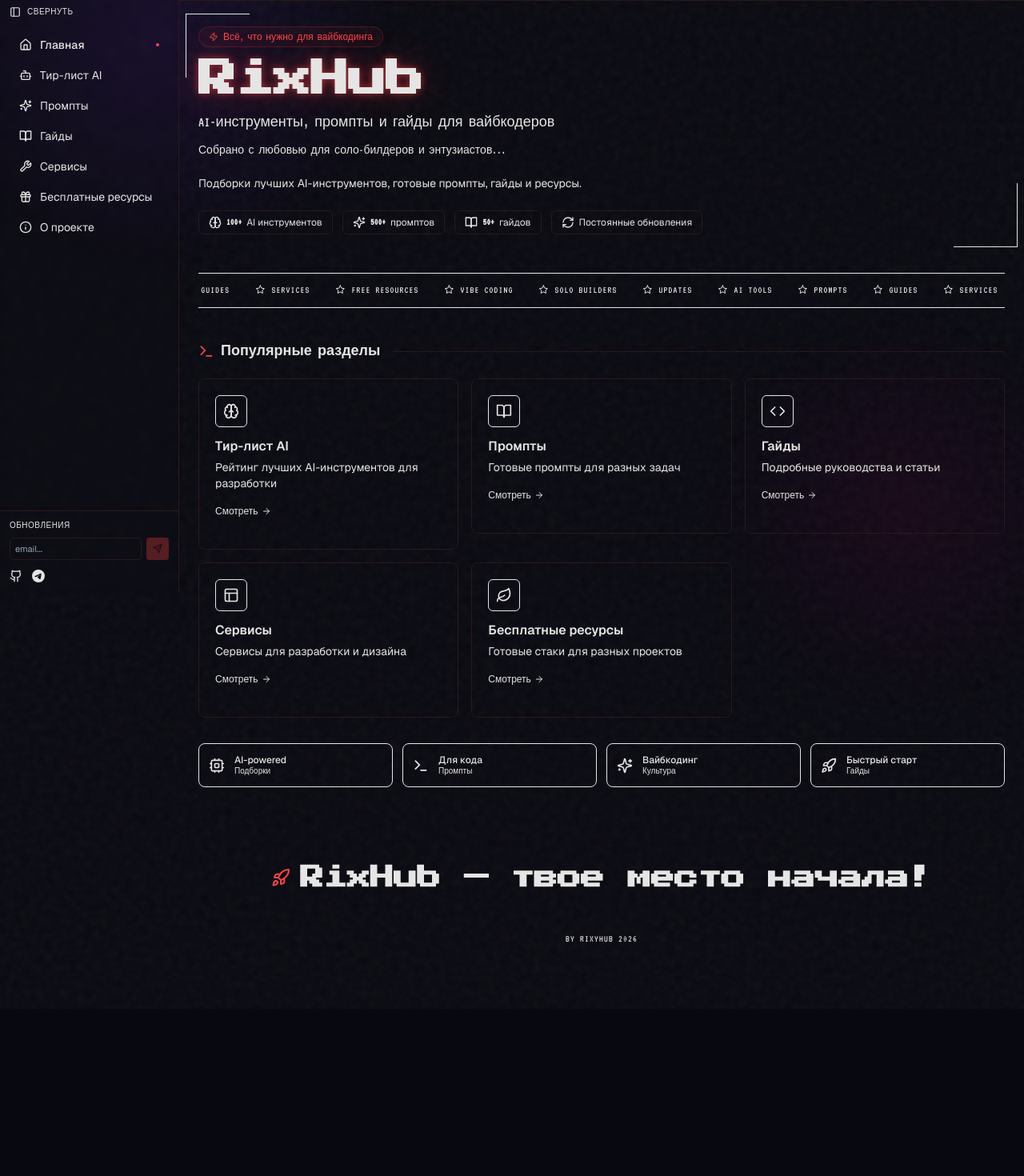
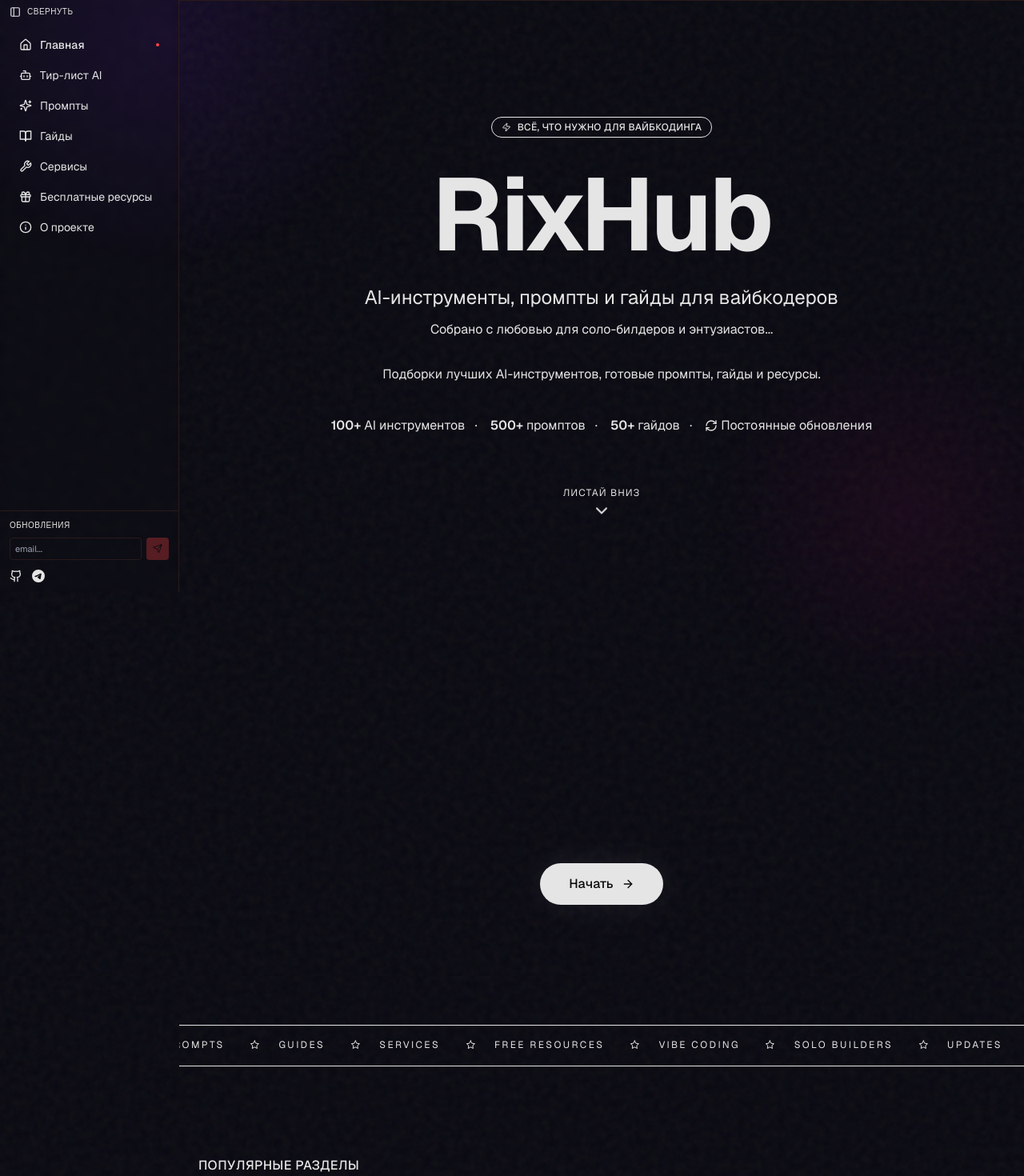
Before and after one commit to alexbeskov/RixHub, a Next.js app: page / in a window 1280 px wide. Shown: the part 60-1530 px from the top of the page at 80% size. Before the commit the page ends 1321 px from the top, so only its background shows below. Built offline with nearby package versions, Linux system fonts and the light colour scheme.

Commit message:
feat: elegant landing redesign — hero centered, scroll reveal, get-started flow

```diff
--- a/app/page.tsx
+++ b/app/page.tsx
@@ -1,7 +1,7 @@
 'use client'
 
 import Link from 'next/link'
-import { ArrowRight, Zap, Brain, BookOpen, Code, Layout, Leaf, RefreshCw, Sparkles, Rocket, Terminal, Cpu, Star } from 'lucide-react'
+import { ChevronDown, ArrowRight, Zap, Brain, BookOpen, Code, Layout, Leaf, RefreshCw, Star } from 'lucide-react'
 import FadeInView from '@/components/FadeInView'
 import TypewriterText from '@/components/TypewriterText'
 import CountUp from '@/components/CountUp'
@@ -20,22 +20,24 @@
       description:
         'Подборки лучших AI-инструментов, готовые промпты, гайды и ресурсы.',
       stats: [
-        { label: 'AI инструментов', value: 100, Icon: Brain },
-        { label: 'промптов', value: 500, Icon: Sparkles },
-        { label: 'гайдов', value: 50, Icon: BookOpen },
+        { label: 'AI инструментов', value: 100 },
+        { label: 'промптов', value: 500 },
+        { label: 'гайдов', value: 50 },
       ],
       updates: 'Постоянные обновления',
+      scroll: 'Листай вниз',
+      getStarted: 'Начать',
       popularSections: 'Популярные разделы',
       sections: [
-        { Icon: Brain, title: 'Тир-лист AI', description: 'Рейтинг лучших AI-инструментов для разработки', href: '/ai-tools', count: '33 модели' },
-        { Icon: BookOpen, title: 'Промпты', description: 'Готовые промпты для разных задач', href: '/prompts', count: 'Скоро' },
-        { Icon: Code, title: 'Гайды', description: 'Подробные руководства и статьи', href: '/docs', count: 'Скоро' },
-        { Icon: Layout, title: 'Сервисы', description: 'Сервисы для разработки и дизайна', href: '/services', count: '5 сервисов' },
-        { Icon: Leaf, title: 'Бесплатные ресурсы', description: 'Готовые стаки для разных проектов', href: '/free-steel', count: 'Скоро' },
+        { title: 'Тир-лист AI', description: 'Рейтинг лучших AI-инструментов для разработки', href: '/ai-tools', count: '33 модели' },
+        { title: 'Промпты', description: 'Готовые промпты для разных задач', href: '/prompts', count: 'Скоро' },
+        { title: 'Гайды', description: 'Подробные руководства и статьи', href: '/docs', count: 'Скоро' },
+        { title: 'Сервисы', description: 'Сервисы для разработки и дизайна', href: '/services', count: '5 сервисов' },
+        { title: 'Бесплатные ресурсы', description: 'Готовые стаки для разных проектов', href: '/free-steel', count: 'Скоро' },
       ],
       view: 'Смотреть',
       remark: 'RixHub — твое место начала!',
-      footer: 'BY RixyHub 2026',
+      footer: 'RixHub 2026',
       marqueeItems: ['AI Tools', 'Prompts', 'Guides', 'Services', 'Free Resources', 'Vibe Coding', 'Solo Builders', 'Updates'],
     },
     en: {
@@ -46,22 +48,24 @@
       description:
         'Curated AI tools, ready-made prompts, guides and resources.',
       stats: [
-        { label: 'AI tools', value: 100, Icon: Brain },
-        { label: 'prompts', value: 500, Icon: Sparkles },
-        { label: 'guides', value: 50, Icon: BookOpen },
+        { label: 'AI tools', value: 100 },
+        { label: 'prompts', value: 500 },
+        { label: 'guides', value: 50 },
       ],
       updates: 'Regular updates',
+      scroll: 'Scroll down',
+      getStarted: 'Get Started',
       popularSections: 'Popular sections',
       sections: [
-        { Icon: Brain, title: 'AI Tier List', description: 'Ranking of the best AI tools for development', href: '/ai-tools', count: '33 models' },
-        { Icon: BookOpen, title: 'Prompts', description: 'Ready-made prompts for various tasks', href: '/prompts', count: 'Coming soon' },
-        { Icon: Code, title: 'Guides', description: 'Detailed guides and articles', href: '/docs', count: 'Coming soon' },
-        { Icon: Layout, title: 'Services', description: 'Services for development and design', href: '/services', count: '5 services' },
-        { Icon: Leaf, title: 'Free Resources', description: 'Ready stacks for different projects', href: '/free-steel', count: 'Coming soon' },
+        { title: 'AI Tier List', description: 'Ranking of the best AI tools for development', href: '/ai-tools', count: '33 models' },
+        { title: 'Prompts', description: 'Ready-made prompts for various tasks', href: '/prompts', count: 'Coming soon' },
+        { title: 'Guides', description: 'Detailed guides and articles', href: '/docs', count: 'Coming soon' },
+        { title: 'Services', description: 'Services for development and design', href: '/services', count: '5 services' },
+        { title: 'Free Resources', description: 'Ready stacks for different projects', href: '/free-steel', count: 'Coming soon' },
       ],
       view: 'View',
       remark: 'RixHub — your place to start!',
-      footer: 'BY RixyHub 2026',
+      footer: 'RixHub 2026',
       marqueeItems: ['AI Tools', 'Prompts', 'Guides', 'Services', 'Free Resources', 'Vibe Coding', 'Solo Builders', 'Updates'],
     },
   }
@@ -69,70 +73,99 @@
   const current = t[lang]
 
   return (
-    <div className="max-w-6xl mx-auto px-4 sm:px-6 py-6 sm:py-8">
-      {/* Hero Section */}
+    <div className="relative">
+      {/* ─── HERO — full-screen, centered ─── */}
+      <section className="min-h-[100dvh] flex flex-col items-center justify-center px-4 sm:px-6 text-center relative">
         <FadeInView>
-        <section className="mb-8 sm:mb-12 relative">
-          {/* Decorative grid lines */}
-          <div className="absolute -top-4 -left-4 w-20 h-20 border-l border-t border-accent/20 pointer-events-none" />
-          <div className="absolute -bottom-4 -right-4 w-20 h-20 border-r border-b border-accent/20 pointer-events-none" />
-
-          <div className="flex items-center gap-2 mb-3 sm:mb-4">
-            <span className="inline-flex items-center gap-1.5 rounded-full px-2.5 sm:px-3 py-1 text-[10px] sm:text-xs font-medium theme-badge font-pixel-mono">
-              <Zap className="w-2.5 h-2.5 sm:w-3 sm:h-3" />
+          <span className="inline-flex items-center gap-2 rounded-full px-3 py-1 text-[11px] sm:text-xs font-medium tracking-wide uppercase border border-accent/20 text-accent/80 bg-accent/5 mb-6 sm:mb-8">
+            <Zap className="w-3 h-3" />
             {current.badge}
           </span>
-          </div>
+        </FadeInView>
 
-          <h1 className="font-pixel text-3xl sm:text-4xl md:text-5xl font-bold tracking-tight mb-3 sm:mb-4 pixel-glow">
+        <FadeInView delay={0.05}>
+          <h1 className="text-5xl sm:text-7xl md:text-8xl lg:text-9xl font-bold tracking-tight mb-4 sm:mb-6 leading-[0.95]">
             {current.title}
           </h1>
+        </FadeInView>
 
-          <p className="text-base sm:text-lg text-foreground/70 max-w-xl mb-1 sm:mb-2 font-pixel-mono">
+        <FadeInView delay={0.1}>
+          <p className="text-lg sm:text-xl md:text-2xl text-foreground/60 max-w-2xl mb-2 sm:mb-3 leading-relaxed">
             {current.subtitle}
           </p>
+        </FadeInView>
 
-          <div className="h-6 sm:h-7 mb-3 sm:mb-4">
+        <FadeInView delay={0.15}>
+          <div className="h-7 sm:h-8 mb-4 sm:mb-6">
             <TypewriterText
               text={current.typewriter}
-              speed={50}
-              delay={800}
-              className="text-xs sm:text-sm text-foreground/50 font-pixel-mono"
+              speed={45}
+              delay={600}
+              className="text-sm sm:text-base text-foreground/40"
               showCursor={true}
             />
           </div>
+        </FadeInView>
 
-          <p className="text-xs sm:text-sm text-foreground/50 max-w-xl mb-4 sm:mb-6">
+        <FadeInView delay={0.2}>
+          <p className="text-sm sm:text-base text-foreground/50 max-w-xl mb-8 sm:mb-10">
             {current.description}
           </p>
+        </FadeInView>
 
-          {/* Animated Stats */}
-          <div className="flex flex-wrap gap-2 sm:gap-3">
-            {current.stats.map((stat) => {
-              const IconComp = stat.Icon
-              return (
-                <span key={stat.label} className="inline-flex items-center gap-1.5 rounded-md border border-border px-2.5 sm:px-3 py-1 sm:py-1.5 text-[10px] sm:text-xs text-foreground/70 bg-card/50">
-                  <IconComp className="w-3.5 h-3.5 sm:w-4 sm:h-4 text-foreground/50" />
-                  <CountUp end={stat.value} suffix="+" className="font-semibold text-foreground font-pixel-mono" />
+        <FadeInView delay={0.25}>
+          <div className="flex items-center gap-1.5 sm:gap-2 text-sm sm:text-base text-foreground/50 mb-12 sm:mb-16">
+            {current.stats.map((stat, i) => (
+              <span key={stat.label} className="inline-flex items-center gap-1">
+                <CountUp end={stat.value} suffix="+" className="font-semibold text-foreground/80" />
                 <span>{stat.label}</span>
+                {i < current.stats.length && (
+                  <span className="text-foreground/20 mx-1.5 sm:mx-2">·</span>
+                )}
               </span>
-              )
-            })}
-            <span className="inline-flex items-center gap-1.5 rounded-md border border-border px-2.5 sm:px-3 py-1 sm:py-1.5 text-[10px] sm:text-xs text-foreground/70 bg-card/50">
-              <RefreshCw className="w-3.5 h-3.5 sm:w-4 sm:h-4 text-foreground/50" />
+            ))}
+            <span className="inline-flex items-center gap-1">
+              <RefreshCw className="w-3.5 h-3.5 sm:w-4 sm:h-4 text-foreground/30" />
               {current.updates}
             </span>
           </div>
-        </section>
         </FadeInView>
 
-      {/* Marquee Ticker */}
+        {/* Scroll-down arrow */}
+        <FadeInView delay={0.35}>
+          <a
+            href="#get-started"
+            className="flex flex-col items-center gap-2 text-foreground/30 hover:text-foreground/60 transition-colors group cursor-pointer"
+          >
+            <span className="text-[11px] sm:text-xs uppercase tracking-widest">{current.scroll}</span>
+            <ChevronDown className="w-5 h-5 sm:w-6 sm:h-6 animate-bounce" />
+          </a>
+        </FadeInView>
+      </section>
+
+      {/* ─── GET STARTED — transition ─── */}
+      <section id="get-started" className="min-h-[60vh] flex flex-col items-center justify-center px-4 sm:px-6 text-center relative">
+        <FadeInView>
+          <div className="w-px h-16 sm:h-20 bg-gradient-to-b from-transparent via-accent/30 to-transparent mb-8 sm:mb-12" />
+        </FadeInView>
         <FadeInView delay={0.1}>
-        <div className="mb-8 sm:mb-10 border-y border-border/50 py-2.5 sm:py-3 bg-card/20">
-          <MarqueeText speed={40} className="font-pixel-mono text-[10px] sm:text-xs text-foreground/30 uppercase tracking-widest">
+          <Link
+            href="/ai-tools"
+            className="inline-flex items-center gap-2.5 rounded-full px-7 sm:px-9 py-3 sm:py-3.5 text-sm sm:text-base font-medium bg-foreground text-background hover:bg-foreground/90 transition-colors shadow-[0_0_40px_rgba(255,255,255,0.08)]"
+          >
+            {current.getStarted}
+            <ArrowRight className="w-4 h-4" />
+          </Link>
+        </FadeInView>
+      </section>
+
+      {/* ─── MARQUEE TICKER ─── */}
+      <FadeInView>
+        <div className="border-y border-border/40 py-3 sm:py-4 bg-foreground/[0.02]">
+          <MarqueeText speed={35} className="text-[10px] sm:text-xs text-foreground/25 uppercase tracking-[0.2em]">
             {current.marqueeItems.map((item, i) => (
-              <span key={i} className="flex items-center gap-2">
-                <Star className="w-2.5 h-2.5 sm:w-3 sm:h-3 text-accent/50" />
+              <span key={i} className="flex items-center gap-6">
+                <Star className="w-2.5 h-2.5 sm:w-3 sm:h-3 text-accent/30" />
                 {item}
               </span>
             ))}
@@ -140,89 +173,51 @@
         </div>
       </FadeInView>
 
-      {/* Popular Sections */}
-      <FadeInView delay={0.15}>
-        <section className="mb-6 sm:mb-8">
-          <div className="flex items-center gap-2 mb-4 sm:mb-5">
-            <Terminal className="w-4 h-4 sm:w-5 sm:h-5 text-accent" />
-            <h2 className="text-sm sm:text-lg font-semibold font-pixel-mono">{current.popularSections}</h2>
-            <div className="flex-1 h-px bg-border ml-2" />
+      {/* ─── POPULAR SECTIONS — cards reveal on scroll ─── */}
+      <section className="py-20 sm:py-28 px-4 sm:px-6 max-w-6xl mx-auto">
+        <FadeInView>
+          <div className="flex items-center gap-3 mb-10 sm:mb-14">
+            <h2 className="text-sm sm:text-base font-medium tracking-wide uppercase text-foreground/50">{current.popularSections}</h2>
+            <div className="flex-1 h-px bg-border/60" />
           </div>
-          <div className="grid grid-cols-1 sm:grid-cols-2 lg:grid-cols-3 gap-3 sm:gap-4">
-            {current.sections.map((section, index) => {
-              const IconComp = section.Icon
-              return (
+        </FadeInView>
+
+        <div className="grid grid-cols-1 sm:grid-cols-2 lg:grid-cols-3 gap-4 sm:gap-5">
+          {current.sections.map((section, index) => (
             <FadeInView key={section.href} delay={index * 0.08}>
               <Link
                 href={section.href}
-                    className="group block p-4 sm:p-5 rounded-lg border border-border bg-card/60 hover:border-accent hover:bg-card hover:shadow-[0_0_25px_color-mix(in_srgb,var(--accent)_12%,transparent)] hover:-translate-y-0.5 transition-all duration-300 relative overflow-hidden"
+                className="group block p-5 sm:p-6 rounded-xl border border-border/60 bg-card/40 hover:border-accent/40 hover:bg-card/60 hover:-translate-y-0.5 transition-all duration-300 relative overflow-hidden"
               >
-                    {/* Corner accent */}
-                    <div className="absolute top-0 right-0 w-12 h-12 bg-gradient-to-bl from-accent/5 to-transparent opacity-0 group-hover:opacity-100 transition-opacity" />
+                <div className="absolute top-0 right-0 w-16 h-16 bg-gradient-to-bl from-accent/5 to-transparent opacity-0 group-hover:opacity-100 transition-opacity" />
                 <div className="relative z-10">
-                      <div className="flex items-center gap-3 mb-2 sm:mb-3">
-                        <div className="w-8 h-8 sm:w-10 sm:h-10 rounded-md border border-border/50 flex items-center justify-center group-hover:border-accent/30 transition-colors bg-background/50">
-                          <IconComp className="w-4 h-4 sm:w-5 sm:h-5 text-foreground/60 group-hover:text-accent transition-colors" />
-                        </div>
-                      </div>
-                      <h3 className="text-sm sm:text-base font-semibold mb-1 group-hover:text-accent transition-colors">{section.title}</h3>
-                      <p className="text-xs sm:text-sm text-foreground/60 mb-2 sm:mb-3">{section.description}</p>
-                      <span className="inline-flex items-center gap-1 text-[10px] sm:text-xs text-foreground/40 group-hover:text-foreground transition-colors font-pixel-mono">
+                  <h3 className="text-base sm:text-lg font-medium mb-2 group-hover:text-accent transition-colors">{section.title}</h3>
+                  <p className="text-sm text-foreground/50 mb-3 sm:mb-4">{section.description}</p>
+                  <span className="inline-flex items-center gap-1 text-xs text-foreground/30 group-hover:text-foreground/60 transition-colors">
                     {current.view} <ArrowRight className="w-3 h-3" />
                   </span>
                   <div className="h-4 overflow-hidden">
-                        <span className="block text-[10px] text-accent/70 mt-1 font-medium opacity-0 translate-y-1 group-hover:opacity-100 group-hover:translate-y-0 transition-all duration-300">
+                    <span className="block text-[10px] text-accent/60 mt-1 font-medium opacity-0 translate-y-1 group-hover:opacity-100 group-hover:translate-y-0 transition-all duration-300">
                       {section.count}
                     </span>
                   </div>
                 </div>
               </Link>
             </FadeInView>
-              )
-            })}
+          ))}
         </div>
       </section>
-      </FadeInView>
 
-      {/* Feature Highlight Strip */}
-      <FadeInView delay={0.2}>
-        <section className="mb-8 sm:mb-10">
-          <div className="grid grid-cols-2 sm:grid-cols-4 gap-2 sm:gap-3">
-            {[
-              { icon: Cpu, label: lang === 'ru' ? 'AI-powered' : 'AI-powered', sub: lang === 'ru' ? 'Подборки' : 'Curation' },
-              { icon: Terminal, label: lang === 'ru' ? 'Для кода' : 'For coding', sub: lang === 'ru' ? 'Промпты' : 'Prompts' },
-              { icon: Sparkles, label: lang === 'ru' ? 'Вайбкодинг' : 'Vibe coding', sub: lang === 'ru' ? 'Культура' : 'Culture' },
-              { icon: Rocket, label: lang === 'ru' ? 'Быстрый старт' : 'Quick start', sub: lang === 'ru' ? 'Гайды' : 'Guides' },
-            ].map((item, i) => {
-              const IconComp = item.icon
-              return (
-                <div key={i} className="flex items-center gap-2 sm:gap-3 p-2.5 sm:p-3 rounded-lg border border-border/50 bg-card/30 hover:bg-card/50 transition-colors">
-                  <IconComp className="w-4 h-4 sm:w-5 sm:h-5 text-accent/70 shrink-0" />
-                  <div className="min-w-0">
-                    <p className="text-[10px] sm:text-xs font-medium truncate">{item.label}</p>
-                    <p className="text-[9px] sm:text-[10px] text-foreground/40 font-pixel-mono">{item.sub}</p>
-                  </div>
-                </div>
-              )
-            })}
-          </div>
-        </section>
-      </FadeInView>
-
-      {/* Remark + Footer */}
-      <FadeInView delay={0.25}>
-        <section className="mt-16 sm:mt-24 mb-10 sm:mb-12 text-center relative">
-          {/* Decorative elements */}
-          <div className="absolute left-1/2 -translate-x-1/2 -top-8 w-px h-8 bg-gradient-to-b from-transparent to-accent/30" />
-
-          <div className="flex items-center justify-center gap-2 sm:gap-3 mb-3 sm:mb-4 animate-float">
-            <Rocket className="w-5 h-5 sm:w-6 sm:h-6 text-accent" />
-            <h2 className="text-xl sm:text-2xl md:text-3xl font-bold tracking-tight font-pixel">
+      {/* ─── REMARK + FOOTER ─── */}
+      <FadeInView>
+        <section className="py-20 sm:py-28 text-center relative border-t border-border/30">
+          <div className="flex items-center justify-center gap-3 mb-4 sm:mb-5">
+            <h2 className="text-2xl sm:text-3xl md:text-4xl font-semibold tracking-tight">
               {current.remark}
             </h2>
           </div>
-          <div className="w-16 h-px bg-accent/30 mx-auto mb-6 sm:mb-8" />
-          <p className="text-[10px] sm:text-xs text-foreground/40 tracking-widest uppercase font-pixel-mono">
+          <div className="w-12 h-px bg-accent/20 mx-auto mb-6 sm:mb-8" />
+          <p className="text-[11px] sm:text-xs text-foreground/30 tracking-[0.25em] uppercase">
             {current.footer}
           </p>
         </section>
```
Lines whose indentation alone changed are shown as unchanged.
